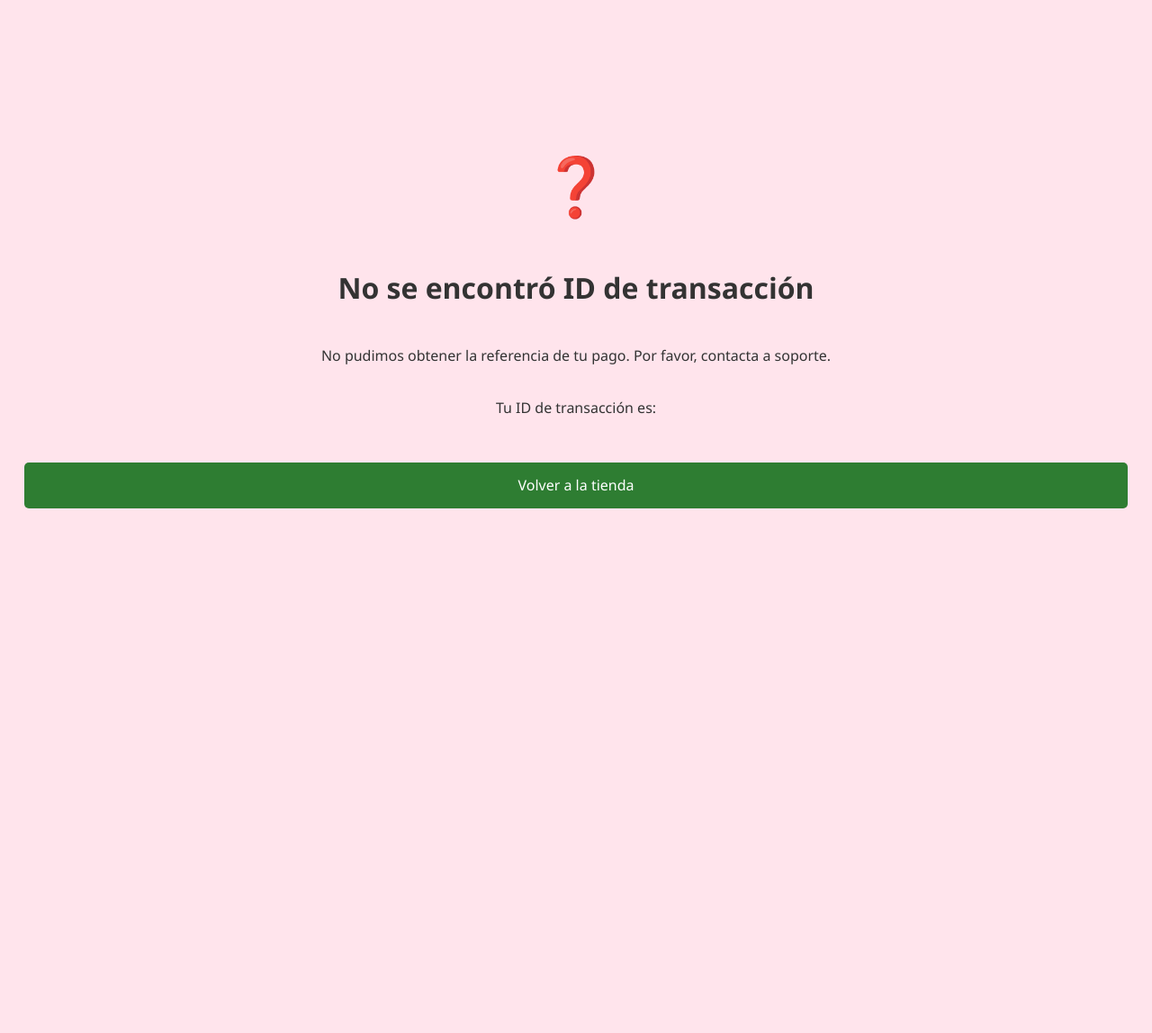
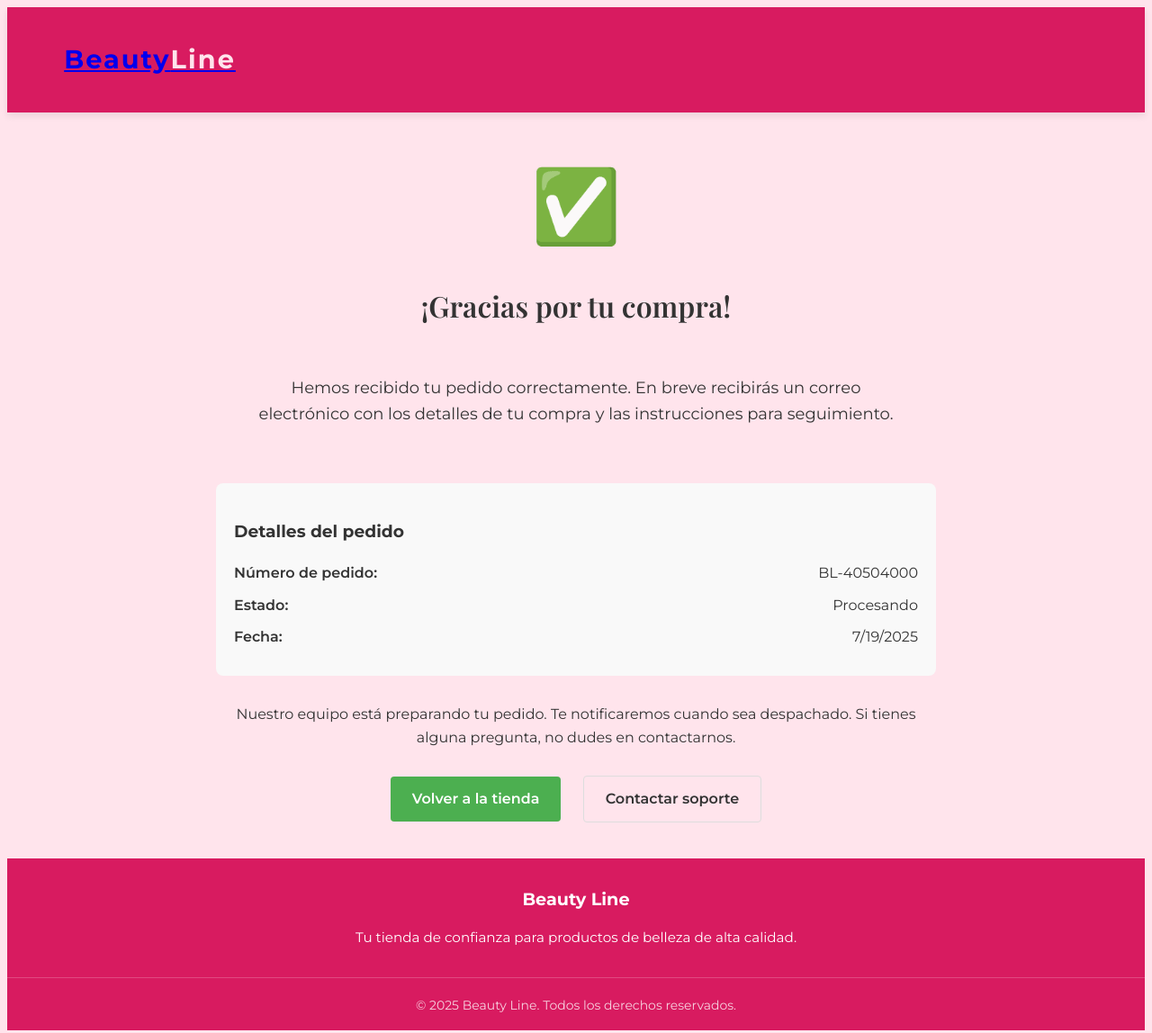
Before and after one commit to Octaviusb/Beauty, a website: page public/confirmation.html in a window 1280 px wide. Shown: the whole page at 90% size. Before the commit the page ends 816 px from the top, so only its background shows below. Drawn offline with nearby package versions, Linux system fonts and the light colour scheme.

Commit message:
Update confirmation.html

```diff
--- a/public/confirmation.html
+++ b/public/confirmation.html
@@ -3,98 +3,166 @@
 <head>
   <meta charset="UTF-8">
   <meta name="viewport" content="width=device-width, initial-scale=1.0">
-  <title>Confirmación de Pago - BeautyLine</title>
+  <title>Confirmación de Pago - Beauty Line</title>
   <link rel="stylesheet" href="styles.css">
+  <link rel="preconnect" href="https://fonts.googleapis.com">
+  <link rel="preconnect" href="https://fonts.gstatic.com" crossorigin>
+  <link href="https://fonts.googleapis.com/css2?family=Montserrat:wght@400;500;600;700&family=Playfair+Display:wght@400;500;600&display=swap" rel="stylesheet">
+  <link rel="icon" href="./assets/favicon.ico" type="image/x-icon">
   <style>
-    /* Simple styles for the confirmation page */
-    .confirmation-container {
+    .confirmation-page {
+      max-width: 800px;
+      margin: 0 auto;
+      padding: 40px 20px;
+      text-align: center;
+    }
+
+    .confirmation-icon {
+      font-size: 80px;
+      color: #4CAF50;
+      margin-bottom: 20px;
+    }
+
+    .confirmation-title {
+      font-family: 'Playfair Display', serif;
+      font-size: 32px;
+      margin-bottom: 20px;
+    }
+
+    .confirmation-message {
+      font-size: 18px;
+      margin-bottom: 30px;
+      line-height: 1.6;
+    }
+
+    .confirmation-details {
+      background-color: #f9f9f9;
+      border-radius: 8px;
+      padding: 20px;
+      margin-bottom: 30px;
+      text-align: left;
+    }
+
+    .detail-row {
       display: flex;
-      flex-direction: column;
-      align-items: center;
-      justify-content: center;
-      min-height: 80vh;
-      text-align: center;
-      padding: 2rem;
+      justify-content: space-between;
+      margin-bottom: 10px;
     }
-    .status-icon {
-      font-size: 4rem;
-      margin-bottom: 1rem;
+
+    .detail-label {
+      font-weight: 600;
     }
-    .status-icon.success { color: #28a745; }
-    .status-icon.pending { color: #ffc107; }
-    .status-icon.error { color: #dc3545; }
+
+    .buttons {
+      margin-top: 30px;
+    }
+
+    .btn {
+      display: inline-block;
+      padding: 12px 24px;
+      margin: 0 10px;
+      border-radius: 4px;
+      font-weight: 600;
+      text-decoration: none;
+      transition: all 0.3s ease;
+    }
+
+    .btn-primary {
+      background-color: #4CAF50;
+      color: white;
+      border: none;
+    }
+
+    .btn-primary:hover {
+      background-color: #45a049;
+    }
+
+    .btn-secondary {
+      background-color: transparent;
+      color: #333;
+      border: 1px solid #ddd;
+    }
+
+    .btn-secondary:hover {
+      background-color: #f5f5f5;
+    }
   </style>
 </head>
 <body>
-  <div class="confirmation-container">
-    <div id="status-icon" class="status-icon pending">⏳</div>
-    <h1 id="status-title">Verificando tu pago...</h1>
-    <p id="status-message">Estamos confirmando el estado de tu transacción con Wompi. Por favor, espera un momento.</p>
-    <p>Tu ID de transacción es: <strong id="transaction-id"></strong></p>
-    <a href="/" class="checkout-btn" style="margin-top: 2rem; text-decoration: none;">Volver a la tienda</a>
-  </div>
+  <header class="main-header" role="banner">
+    <div class="header-container">
+      <h1 class="logo">
+        <a href="/" aria-label="Beauty Line - Inicio">Beauty<span>Line</span></a>
+      </h1>
+    </div>
+  </header>
+
+  <main class="confirmation-page">
+    <div class="confirmation-icon">✅</div>
+
+    <h1 class="confirmation-title">¡Gracias por tu compra!</h1>
+
+    <p class="confirmation-message">
+      Hemos recibido tu pedido correctamente. En breve recibirás un correo electrónico
+      con los detalles de tu compra y las instrucciones para seguimiento.
+    </p>
+
+    <div class="confirmation-details">
+      <h3>Detalles del pedido</h3>
+
+      <div class="detail-row">
+        <span class="detail-label">Número de pedido:</span>
+        <span id="order-reference">BL-<script>document.write(Date.now().toString().slice(-8))</script></span>
+      </div>
+
+      <div class="detail-row">
+        <span class="detail-label">Estado:</span>
+        <span>Procesando</span>
+      </div>
+
+      <div class="detail-row">
+        <span class="detail-label">Fecha:</span>
+        <span id="order-date"><script>document.write(new Date().toLocaleDateString())</script></span>
+      </div>
+    </div>
+
+    <p>
+      Nuestro equipo está preparando tu pedido. Te notificaremos cuando sea despachado.
+      Si tienes alguna pregunta, no dudes en contactarnos.
+    </p>
+
+    <div class="buttons">
+      <a href="/" class="btn btn-primary">Volver a la tienda</a>
+      <a href="mailto:info@beautyline.com" class="btn btn-secondary">Contactar soporte</a>
+    </div>
+  </main>
+
+  <footer class="footer" aria-label="Pie de página">
+    <div class="container">
+      <div class="footer-content">
+        <div class="footer-col">
+          <h3>Beauty Line</h3>
+          <p>Tu tienda de confianza para productos de belleza de alta calidad.</p>
+        </div>
+      </div>
+      <div class="footer-bottom">
+        <p class="footer-legal">&copy; <span id="current-year"><script>document.write(new Date().getFullYear())</script></span> Beauty Line. Todos los derechos reservados.</p>
+      </div>
+    </div>
+  </footer>
 
   <script>
-    document.addEventListener('DOMContentLoaded', async () => {
-      const urlParams = new URLSearchParams(window.location.search);
-      const transactionId = urlParams.get('id');
+    // Limpiar el carrito al completar la compra
+    localStorage.removeItem('cart');
+    localStorage.removeItem('carrito');
 
-      const statusIconEl = document.getElementById('status-icon');
-      const statusTitleEl = document.getElementById('status-title');
-      const statusMessageEl = document.getElementById('status-message');
-      const transactionIdEl = document.getElementById('transaction-id');
+    // Obtener parámetros de la URL si existen
+    const urlParams = new URLSearchParams(window.location.search);
+    const transactionId = urlParams.get('id');
 
-      if (!transactionId) {
-        statusTitleEl.textContent = 'No se encontró ID de transacción';
-        statusMessageEl.textContent = 'No pudimos obtener la referencia de tu pago. Por favor, contacta a soporte.';
-        statusIconEl.textContent = '❓';
-        statusIconEl.className = 'status-icon error';
-        return;
-      }
-
-      transactionIdEl.textContent = transactionId;
-
-      try {
-        const response = await fetch(`/api/payments/transaction/${transactionId}`);
-        const data = await response.json();
-
-        if (!response.ok) {
-          throw new Error(data.error || 'Error al verificar el pago.');
-        }
-
-        switch (data.status) {
-          case 'APPROVED':
-            statusIconEl.textContent = '✅';
-            statusIconEl.className = 'status-icon success';
-            statusTitleEl.textContent = '¡Pago Aprobado!';
-            statusMessageEl.textContent = 'Tu pago ha sido confirmado exitosamente. Tu pedido está siendo procesado.';
-            // Aquí podrías limpiar el carrito del localStorage si lo deseas
-            localStorage.removeItem('cart');
-            break;
-          case 'PENDING':
-            statusIconEl.textContent = '⏳';
-            statusIconEl.className = 'status-icon pending';
-            statusTitleEl.textContent = 'Pago Pendiente';
-            statusMessageEl.textContent = 'Tu pago aún está pendiente de confirmación. Te notificaremos cuando se complete.';
-            break;
-          case 'DECLINED':
-          case 'ERROR':
-          case 'VOIDED':
-            statusIconEl.textContent = '❌';
-            statusIconEl.className = 'status-icon error';
-            statusTitleEl.textContent = 'Pago Rechazado';
-            statusMessageEl.textContent = `El pago fue ${data.status.toLowerCase()}. Por favor, intenta de nuevo o contacta a tu banco.`;
-            break;
-        }
-
-      } catch (error) {
-        console.error('Error verificando la transacción:', error);
-        statusIconEl.textContent = '❌';
-        statusIconEl.className = 'status-icon error';
-        statusTitleEl.textContent = 'Error de Verificación';
-        statusMessageEl.textContent = 'No pudimos verificar el estado de tu pago en este momento. Por favor, contacta a soporte con tu ID de transacción.';
-      }
-    });
+    if (transactionId) {
+      document.getElementById('order-reference').textContent = transactionId;
+    }
   </script>
 </body>
 </html>
```
